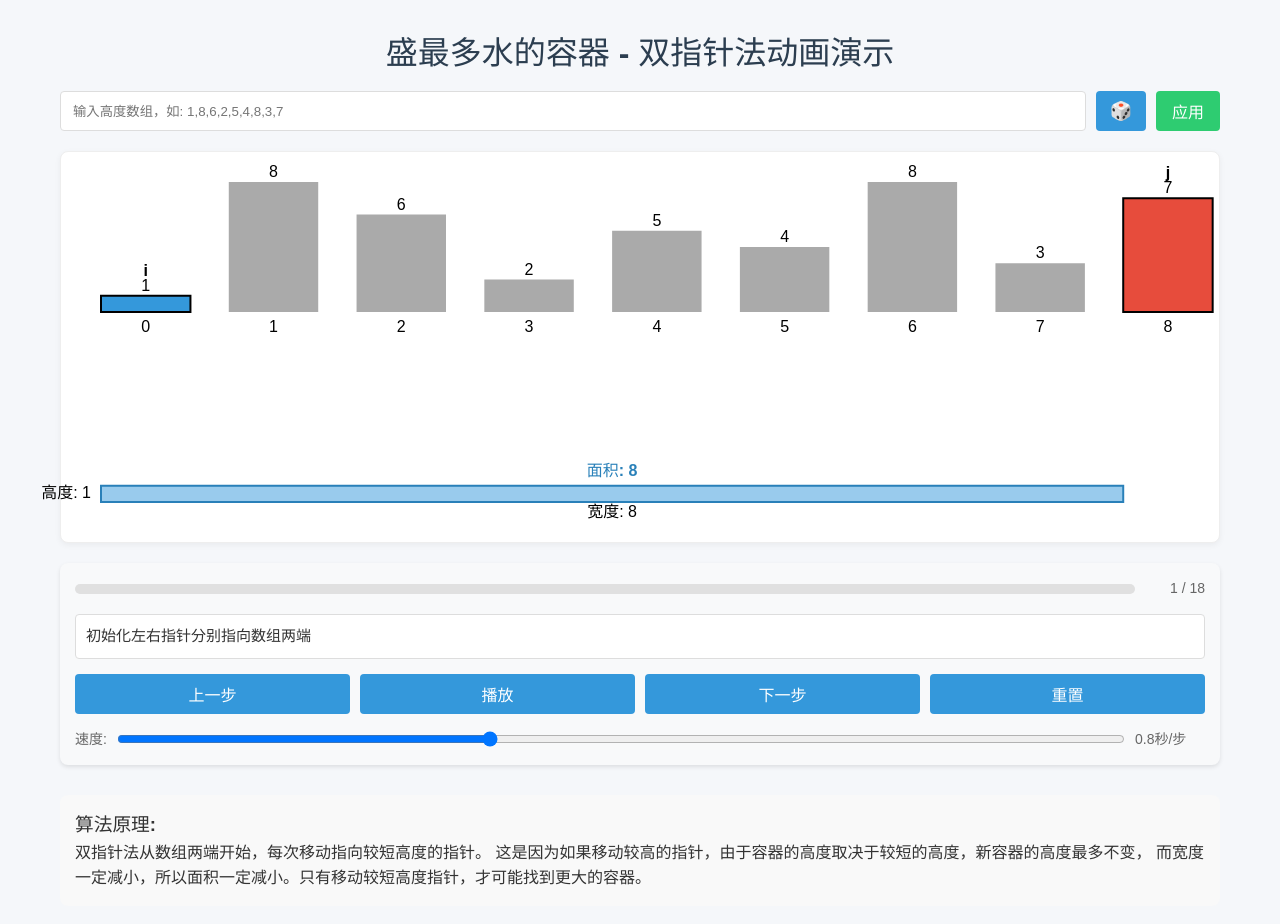
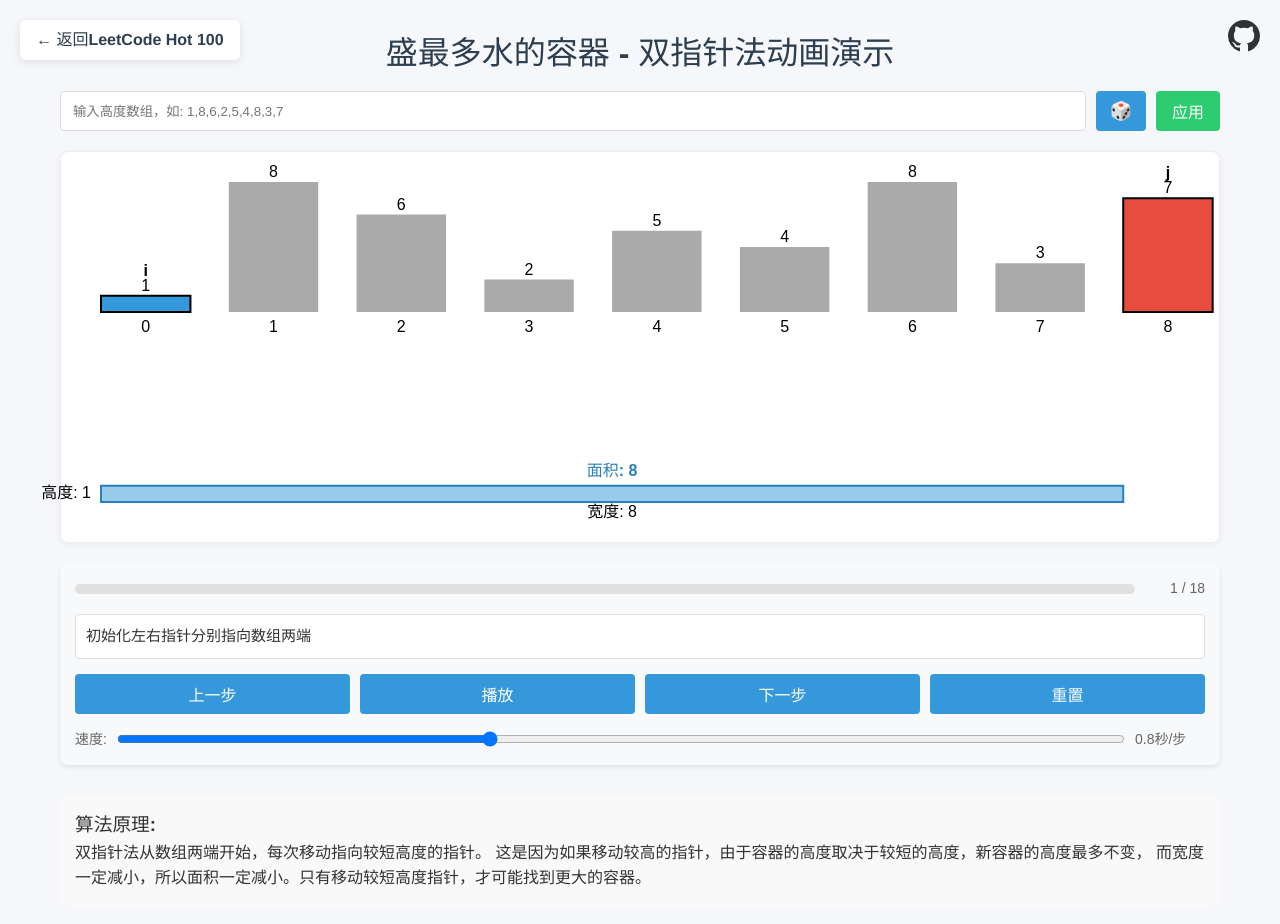
Before and after one commit to fuck-algorithm/leetcode-11-container-with-most-water, a React (Vite) app: page / in a window 1280 px wide. Shown: the top 924 px of the page. Built offline with nearby package versions, Linux system fonts and the light colour scheme.

Commit message:
feat: 添加GitHub图标和返回链接

```diff
--- a/src/App.css
+++ b/src/App.css
@@ -89,3 +89,45 @@ body {
 .read-the-docs {
   color: #888;
 }
+
+.github-icon {
+  position: fixed;
+  top: 20px;
+  right: 20px;
+  width: 32px;
+  height: 32px;
+  z-index: 1000;
+  opacity: 0.8;
+  transition: opacity 0.2s;
+}
+
+.github-icon:hover {
+  opacity: 1;
+}
+
+.back-link {
+  position: fixed;
+  top: 20px;
+  left: 20px;
+  z-index: 9999;
+  color: #2c3e50;
+  text-decoration: none;
+  font-weight: 600;
+  font-family: 'Helvetica Neue', Arial, sans-serif;
+  padding: 8px 16px;
+  background-color: rgba(255, 255, 255, 0.95);
+  border-radius: 6px;
+  transition: all 0.3s ease;
+  box-shadow: 0 2px 10px rgba(0, 0, 0, 0.1);
+  border: none;
+  display: flex;
+  align-items: center;
+  gap: 8px; /* 图标和文字的间距 */
+}
+
+.back-link:hover {
+  background-color: #fff;
+  color: #1a73e8;
+  box-shadow: 0 4px 12px rgba(0, 0, 0, 0.15);
+  transform: translateY(-1px);
+}
--- a/src/App.tsx
+++ b/src/App.tsx
@@ -1,12 +1,19 @@
-import './App.css'
-import AlgorithmAnimation from './components/algorithm/AlgorithmAnimation'
+import './App.css';
+import AlgorithmAnimation from './components/algorithm/AlgorithmAnimation';
+import GitHubIcon from './assets/github.svg';
 
 function App() {
   return (
     <div className="app-container">
+      <a href="https://fuck-algorithm.github.io/leetcode-hot-100/" target="_blank" rel="noopener noreferrer" className="back-link">
+        ← 返回LeetCode Hot 100
+      </a>
+      <a href="https://github.com/fuck-algorithm/leetcode-11-container-with-most-water" target="_blank" rel="noopener noreferrer">
+        <img src={GitHubIcon} alt="GitHub" className="github-icon" />
+      </a>
       <AlgorithmAnimation />
     </div>
-  )
+  );
 }
 
-export default App
+export default App;
```
Also changed, not shown: src/assets/github.svg (added).
